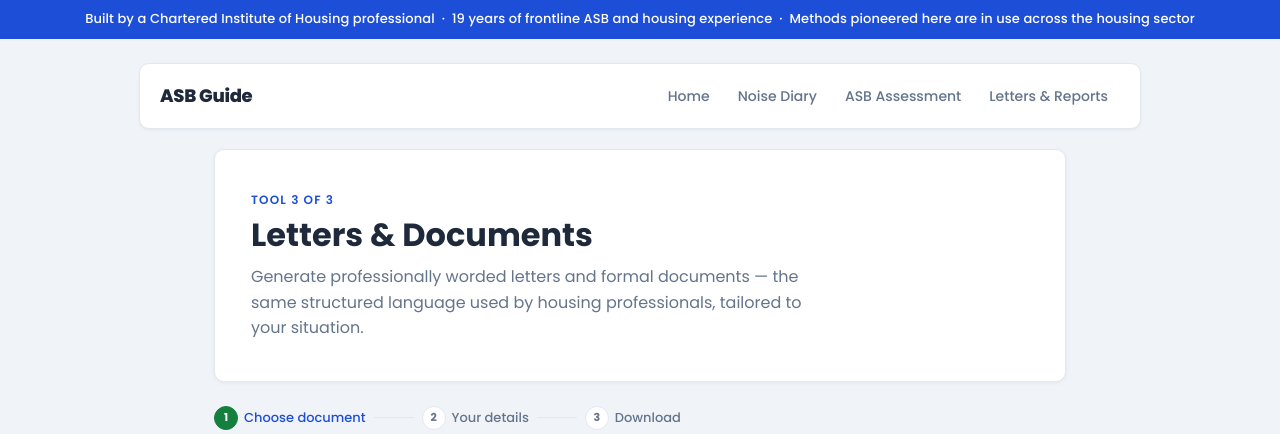
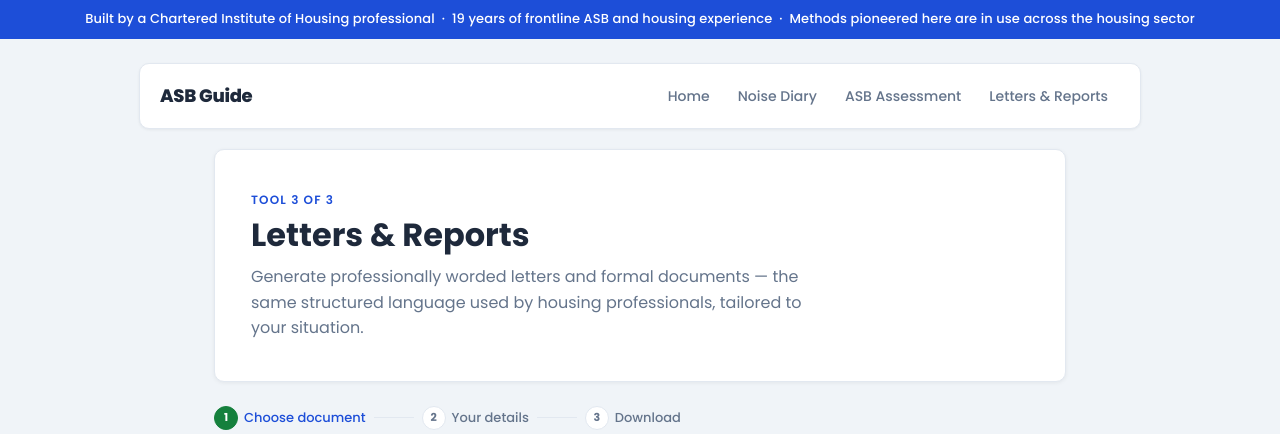
Before and after one commit to ErnieCap/WASBA, a Flask app: page /letters in a window 1280 px wide. Shown: the top 434 px of the page. Run offline with Flask 3, Linux system fonts and the light colour scheme; some libraries are stand-ins or nearby versions.

Commit message:
rename page heading from 'Letters & Documents' to 'Letters & Reports'
Co-Authored-By: Claude Sonnet 4.6 <noreply@anthropic.com>

```diff
--- a/templates/letters.html
+++ b/templates/letters.html
@@ -220,7 +220,7 @@
   <!-- Hero -->
   <div class="letters-hero">
     <div class="tool-label">Tool 3 of 3</div>
-    <h1>Letters &amp; Documents</h1>
+    <h1>Letters &amp; Reports</h1>
     <p>Generate professionally worded letters and formal documents — the same structured language used by housing professionals, tailored to your situation.</p>
   </div>
 
```
